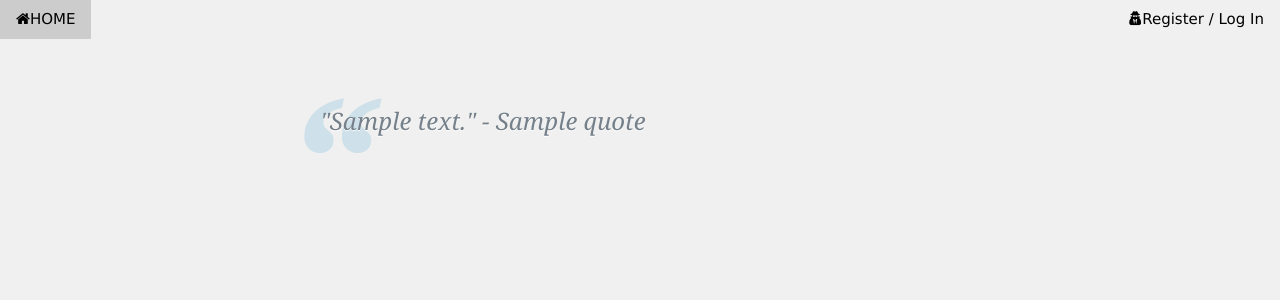
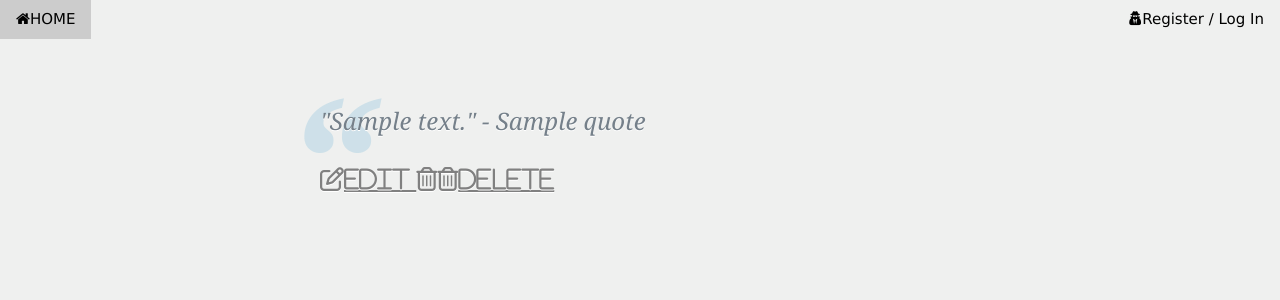
Before and after one commit to harshakurra123/quotes, a Django app: page /viewquotes/ in a window 1280 px wide. Shown: the top 300 px of the page. Run offline with Django 3.2, Linux system fonts and the light colour scheme; tables that the repository leaves empty hold one stand-in row (values such as "Sample post"); some libraries are stand-ins or nearby versions.

Commit message:
add edit quote changes to view quotes .html

```diff
--- a/templates/viewquotes.html
+++ b/templates/viewquotes.html
@@ -3,6 +3,7 @@
 <title>100 Quotes</title>
 <meta charset="UTF-8">
 <meta name="viewport" content="width=device-width, initial-scale=1">
+<script src='https://kit.fontawesome.com/a076d05399.js' crossorigin='anonymous'></script>
 <link rel="stylesheet" href="https://www.w3schools.com/w3css/4/w3.css">
 <link rel="stylesheet" href="https://fonts.googleapis.com/css?family=Lato">
 <link rel="stylesheet" href="https://cdnjs.cloudflare.com/ajax/libs/font-awesome/4.7.0/css/font-awesome.min.css">
@@ -141,10 +142,13 @@
             <div class="quote-container">
                 <blockquote>
                     <p>"{{ i.description }}" - {{ i.title }}</p>
+                    <i class="fa fa-edit"><a href="editquote/?id={{ i.id }}">edit</i>
+                    <i class="fa fa-trash-o"><a href="deletequote/?id={{ i.id }}">delete</i>
                 </blockquote>
 
             </div>
         </div>
+
         {% endfor %}
 
     </div>
```
